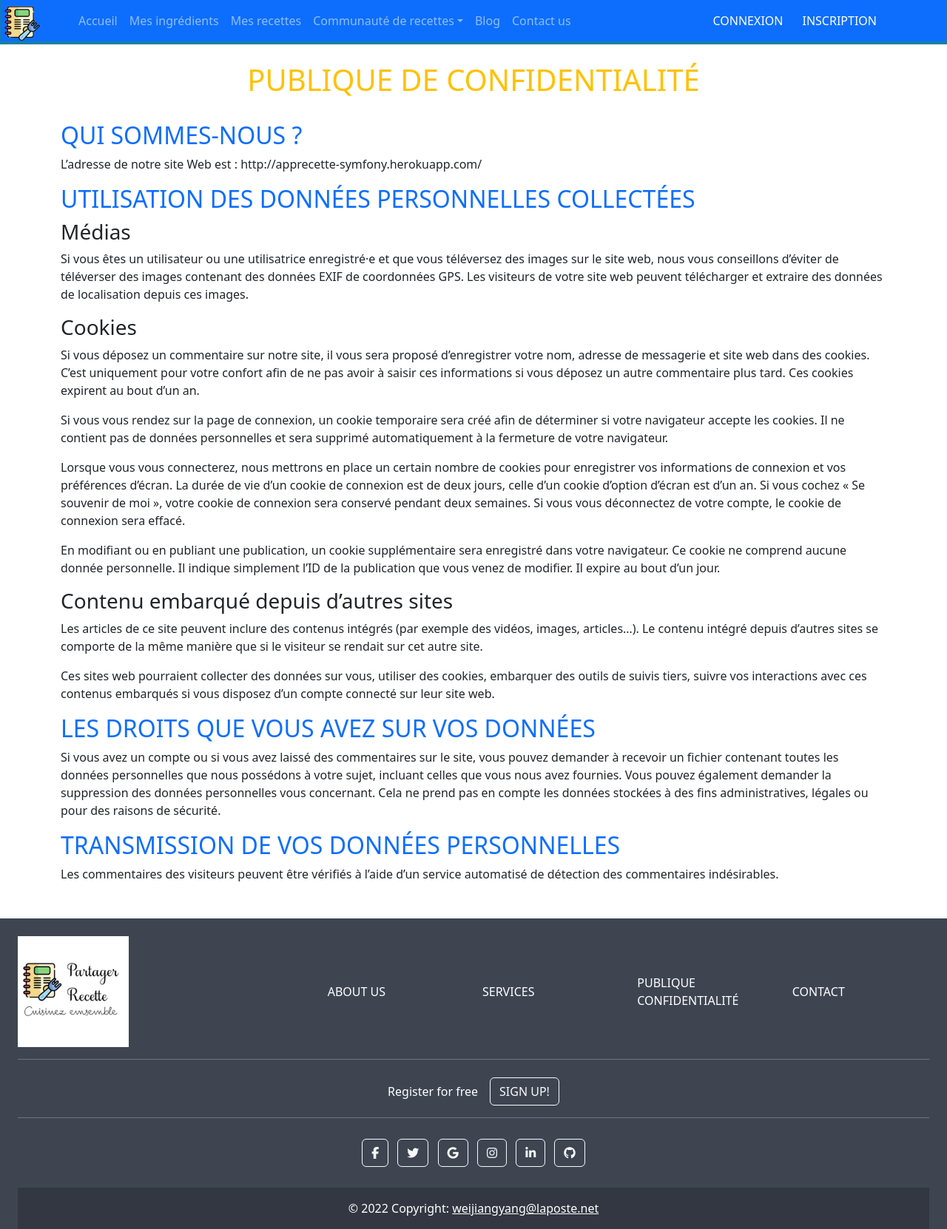
After one commit to weijiangyang/AppRecette, a Symfony app: template templates/mentions-legal.html.twig in a window 1280 px wide. The commit adds this page. Shown: the whole page at 74% size. Run offline with Twig, Linux system fonts and the light colour scheme; the template is opened without the code that fills it, so the values that code supplies are empty; style sheets or scripts are compiled from the project's sources; some libraries are stand-ins or nearby versions.

Commit message:
add publique confidentialité et analytic google

```diff
--- a/src/Controller/HomeController.php
+++ b/src/Controller/HomeController.php
@@ -21,4 +21,8 @@ class HomeController extends AbstractController
                 'recipesNotes'=>$recipesNotes
             ]);
         }
+    #[Route('/confidentialite', name:'app_confientialite', methods: ['GET'])]
+    public function confidentialite(){
+        return $this->render('mentions-legal.html.twig');
+    }
 }
--- a/templates/base.html.twig
+++ b/templates/base.html.twig
@@ -1,7 +1,8 @@
 <!DOCTYPE html>
 <html lang = 'fr'>
     <head>
-        <meta charset="UTF-8" name="viewport" content= "width=device-width, initial-scale=1.0">
+        <meta charset="UTF-8">
+        <meta name="viewport" content= "width=device-width, initial-scale=1.0">
         <title>{% block title %}Bienvenu sur AppRecette !{% endblock %}</title>
         <meta name="description" content="une application qui vous permet de créer des recettes à base d'ingrédients que vous aurez vous-même créer. Vous pourrez partager votres recettes à la communité du site , ou bien les garder en privée">
         <meta name="robots" content="index,follow,max-snippet:-1, max-image-preview:large, max-video-preview:-1">
@@ -43,6 +44,15 @@
             integrity="sha384-OERcA2EqjJCMA+/3y+gxIOqMEjwtxJY7qPCqsdltbNJuaOe923+mo//f6V8Qbsw3"
             crossorigin="anonymous">
         </script>
+                <!-- Google tag (gtag.js) -->
+        <script async src="https://www.googletagmanager.com/gtag/js?id=G-RFZWBNPBF0"></script>
+        <script>
+            window.dataLayer = window.dataLayer || [];
+            function gtag(){dataLayer.push(arguments);}
+            gtag('js', new Date());
+
+            gtag('config', 'G-RFZWBNPBF0');
+        </script>
 
     {% endblock %}
 </html>
--- /dev/null
+++ b/templates/mentions-legal.html.twig
@@ -0,0 +1,27 @@
+{% extends "base.html.twig" %}
+{% block title %}
+    Mentions légales
+{% endblock %}
+
+{% block body %}
+    <div class="container">
+        <h1 class="text-center text-warning py-4">PUBLIQUE DE CONFIDENTIALITÉ </h1>
+        <h2 class="text-primary">QUI SOMMES-NOUS ?</h2>
+        <p>L’adresse de notre site Web est : http://apprecette-symfony.herokuapp.com/</p>
+        <h2 class="text-primary">UTILISATION DES DONNÉES PERSONNELLES COLLECTÉES</h2>
+        <h3>Médias</h3>
+        <p>Si vous êtes un utilisateur ou une utilisatrice enregistré·e et que vous téléversez des images sur le site web, nous vous conseillons d’éviter de téléverser des images contenant des données EXIF de coordonnées GPS. Les visiteurs de votre site web peuvent télécharger et extraire des données de localisation depuis ces images.</p>
+        <h3>Cookies</h3>
+        <p>Si vous déposez un commentaire sur notre site, il vous sera proposé d’enregistrer votre nom, adresse de messagerie et site web dans des cookies. C’est uniquement pour votre confort afin de ne pas avoir à saisir ces informations si vous déposez un autre commentaire plus tard. Ces cookies expirent au bout d’un an.</p>
+        <p>Si vous vous rendez sur la page de connexion, un cookie temporaire sera créé afin de déterminer si votre navigateur accepte les cookies. Il ne contient pas de données personnelles et sera supprimé automatiquement à la fermeture de votre navigateur.</p>
+        <p>Lorsque vous vous connecterez, nous mettrons en place un certain nombre de cookies pour enregistrer vos informations de connexion et vos préférences d’écran. La durée de vie d’un cookie de connexion est de deux jours, celle d’un cookie d’option d’écran est d’un an. Si vous cochez « Se souvenir de moi », votre cookie de connexion sera conservé pendant deux semaines. Si vous vous déconnectez de votre compte, le cookie de connexion sera effacé.</p>
+        <p>En modifiant ou en publiant une publication, un cookie supplémentaire sera enregistré dans votre navigateur. Ce cookie ne comprend aucune donnée personnelle. Il indique simplement l’ID de la publication que vous venez de modifier. Il expire au bout d’un jour.</p>
+        <h3>Contenu embarqué depuis d’autres sites</h3>
+        <p>Les articles de ce site peuvent inclure des contenus intégrés (par exemple des vidéos, images, articles…). Le contenu intégré depuis d’autres sites se comporte de la même manière que si le visiteur se rendait sur cet autre site.</p>
+        <p>Ces sites web pourraient collecter des données sur vous, utiliser des cookies, embarquer des outils de suivis tiers, suivre vos interactions avec ces contenus embarqués si vous disposez d’un compte connecté sur leur site web.</p>
+        <h2 class="text-primary">LES DROITS QUE VOUS AVEZ SUR VOS DONNÉES</h2>
+        <p>Si vous avez un compte ou si vous avez laissé des commentaires sur le site, vous pouvez demander à recevoir un fichier contenant toutes les données personnelles que nous possédons à votre sujet, incluant celles que vous nous avez fournies. Vous pouvez également demander la suppression des données personnelles vous concernant. Cela ne prend pas en compte les données stockées à des fins administratives, légales ou pour des raisons de sécurité.</p>
+        <h2 class="text-primary">TRANSMISSION DE VOS DONNÉES PERSONNELLES</h2>
+        <p>Les commentaires des visiteurs peuvent être vérifiés à l’aide d’un service automatisé de détection des commentaires indésirables.</p>
+    </div>
+{% endblock %}
--- a/templates/pages/recipe/index_public.html.twig
+++ b/templates/pages/recipe/index_public.html.twig
@@ -22,7 +22,7 @@
           {% for recipe in recipes %}
              <div class="card border-primary mb-3 mx-1" style="width:23%;height:350px;min-width:250px">
                 <div class="card-header text-center ">
-                  <strong><a class='text-decoration-none' href="{{ path('recipe_show',{'id':recipe.id}) }}">{{ recipe.name | capitalize }}</a></strong>
+                  <strong><a class='text-decoration-none' style='color:blue' href="{{ path('recipe_show',{'id':recipe.id}) }}">{{ recipe.name | capitalize }}</a></strong>
                 </div>
                 <div class="card-body p-0" style="height:300px">
                   {% if recipe.imageName %}
@@ -32,7 +32,7 @@
 
                   {% endif %}
                   <div class=" d-flex justify-content-around align-items-center">
-                            <a class=' text-decoration-none badge' style="font-size:1rem; background-color:#66A593" href="{{ path('recipe_show',{'id':recipe.id})}}"> Details </a>
+                            <a class=' text-decoration-none badge' style="font-size:1rem; background-color:green" href="{{ path('recipe_show',{'id':recipe.id})}}"> Details </a>
                             {% include "partials/_stars.html.twig" %}
                         </div>
 
--- a/templates/partials/_footer.html.twig
+++ b/templates/partials/_footer.html.twig
@@ -17,14 +17,14 @@
           </div>
 
           <div class="col-2 mb-4 mb-md-0">
-            <a class="text-uppercase text-decoration-none" href="#">About us</a>
+            <a class="text-uppercase text-decoration-none text-white" href="#">About us</a>
 
           </div>
           <!--Grid column-->
 
           <!--Grid column-->
           <div class="col-2 mb-4 mb-md-0">
-            <a class="text-uppercase text-decoration-none" href="#">Services</a>
+            <a class="text-uppercase text-decoration-none text-white" href="#">Services</a>
 
 
           </div>
@@ -32,14 +32,14 @@
 
           <!--Grid column-->
           <div class="col-2 mb-4 mb-md-0">
-            <a class="text-uppercase text-decoration-none" href="#">Blog</a>
+            <a class="text-uppercase text-decoration-none text-white" href="{{ path('app_confientialite') }}">Publique confidentialité</a>
 
           </div>
           <!--Grid column-->
 
           <!--Grid column-->
           <div class="col-2 mb-4 mb-md-0">
-            <a class="text-uppercase text-decoration-none" href="#">Contact</a>
+            <a class="text-uppercase text-decoration-none text-white" href="#">Contact</a>
 
           </div>
           <!--Grid column-->
--- a/templates/partials/_header.html.twig
+++ b/templates/partials/_header.html.twig
@@ -9,19 +9,19 @@
         <div class="collapse navbar-collapse" id="navbarColor01">
             <ul class="navbar-nav me-auto">
                 <li class="nav-item ">
-                    <a class="nav-link" id="accueil" href="{{ path('app_index') }}">Accueil
+                    <a class="nav-link " id="accueil" href="{{ path('app_index') }}">Accueil
 
                     </a>
                 </li>
 
                 <li class="nav-item">
-                    <a class="nav-link" id = "ingredient" href="{{ path('ingredient_index') }}">Mes ingrédients
+                    <a class="nav-link " id = "ingredient" href="{{ path('ingredient_index') }}">Mes ingrédients
 
                     </a>
                 </li>
 
                 <li class="nav-item">
-                    <a class="nav-link" id = "recipe" href="{{ path('recipe_index') }}">Mes recettes
+                    <a class="nav-link " id = "recipe" href="{{ path('recipe_index') }}">Mes recettes
 
                     </a>
                 </li>
```
Also changed, not shown: templates/pages/home/index.html.twig (+12 -2 lines).
